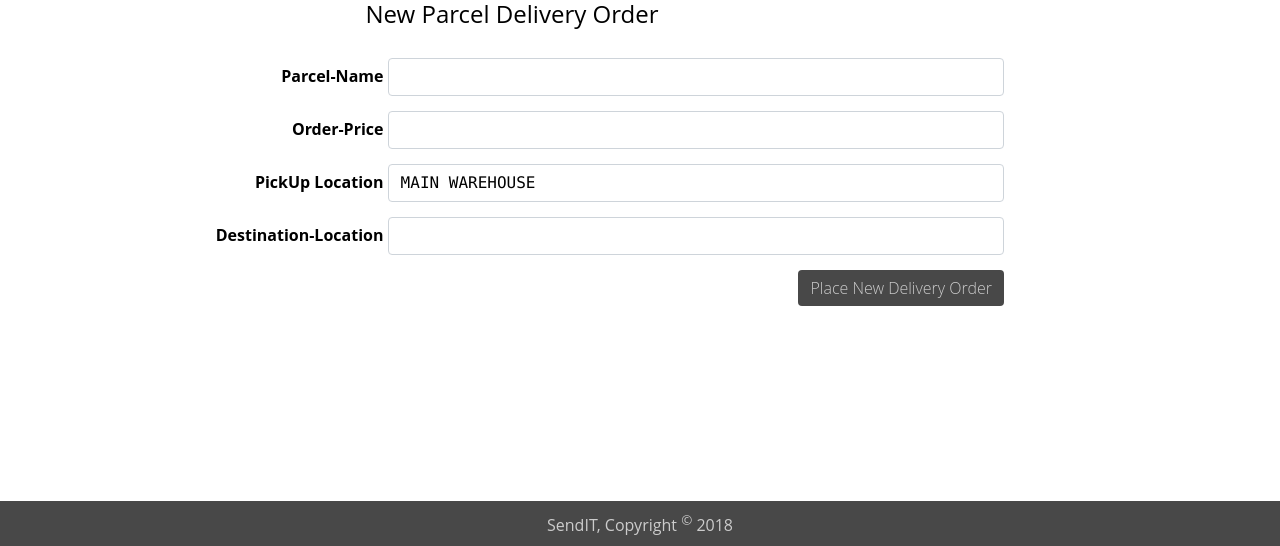
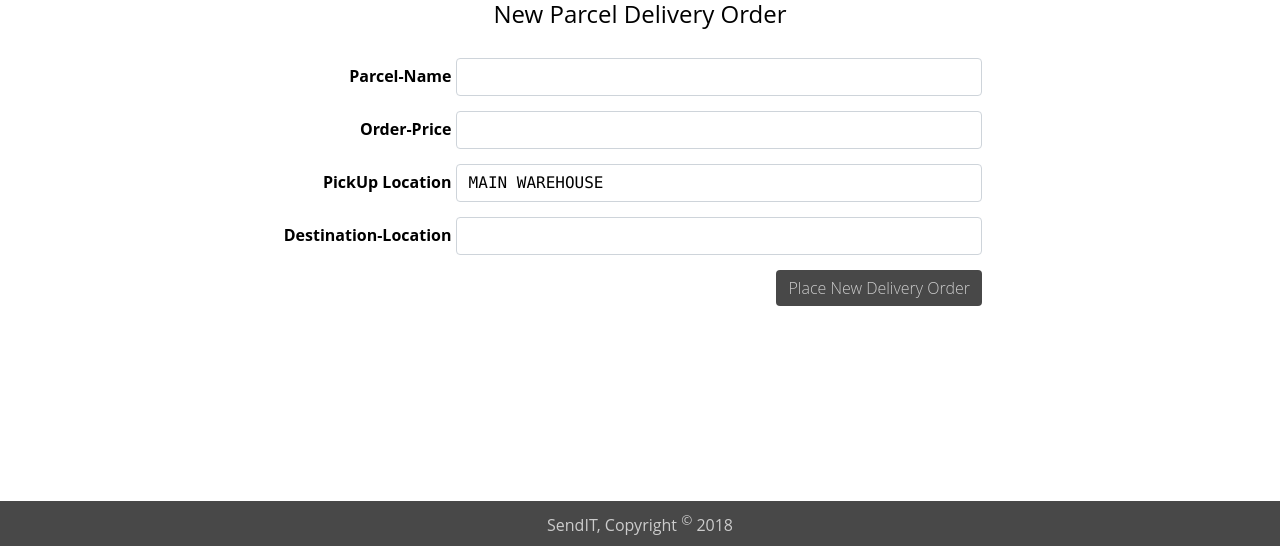
Before and after one commit to koitoror/SendIT, a plain HTML site: page UI/order.html in a window 1280 px wide. Shown: the part 254-800 px from the top of the page. Drawn offline with Linux system fonts and the light colour scheme.

Commit message:
[Chore #161647481] Input fields style refactor

```diff
--- a/UI/order.html
+++ b/UI/order.html
@@ -47,7 +47,7 @@
     </section>
 
     <section>
-        <div class="container float-left">
+        <div class="container">
             <legend>New Parcel Delivery Order</legend>
             <form class="myForm">
                     <fieldset>
--- a/UI/static/css/dashboard.css
+++ b/UI/static/css/dashboard.css
@@ -169,7 +169,7 @@ header a:hover{
 
 .myForm{
 	padding: 20px;
-  /* margin-left: 60px; */
+  margin-right: 150px;
   box-align: center;
   text-align: right;
 }
```
